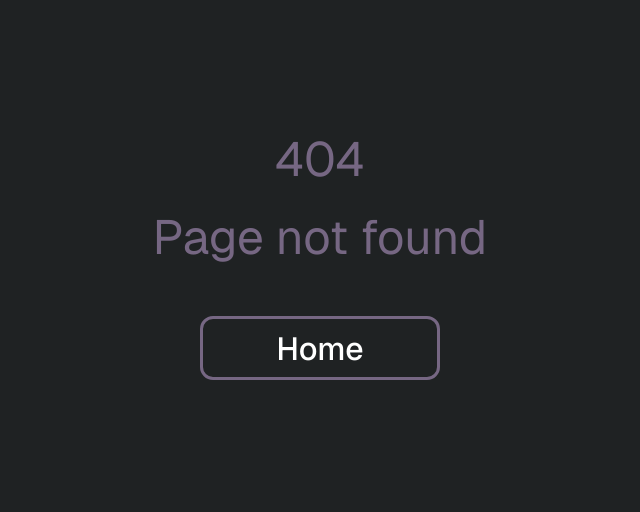
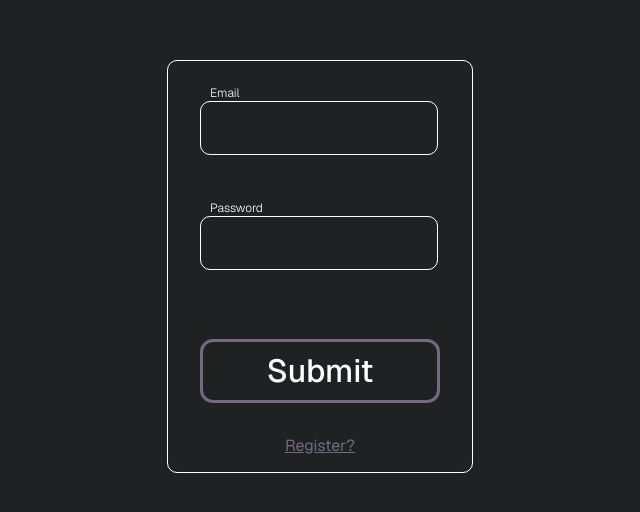
Before and after one commit to patrykmil/ztpai, a React (Vite) app in the folder react_app/: page /login in a window 1280 px wide. Before the commit this address had no page. Shown: the part 146-658 px from the top of the page, without its empty margins (320-960 px from the left). Built offline with nearby package versions, Linux system fonts and the light colour scheme.

Commit message:
feat(react_app): added login page

```diff
--- /dev/null
+++ b/react_app/src/Authentication/Login.jsx
@@ -0,0 +1,62 @@
+import {useForm} from '@tanstack/react-form';
+import {Link} from "react-router-dom";
+import {api} from '../main.jsx';
+import styles from './Security.module.css';
+import Field from './components/Field.jsx';
+
+const Login = () => {
+    const form = useForm({
+        defaultValues: {
+            email: '',
+            password: '',
+        },
+        onSubmit: async ({value}) => {
+            try {
+                console.log(value);
+                const {data} = await api.post("/users/login", value);
+                alert(data.username + " has signed in!")
+            } catch (error) {
+                if (error.response?.data?.message) {
+                    alert(error.response.data.message);
+                } else {
+                    alert('Login failed');
+                }
+            }
+        },
+    });
+
+    return (
+        <div className={styles.content}>
+            <div className={styles.formDiv}>
+                <form
+                    onSubmit={(e) => {
+                        e.preventDefault();
+                        e.stopPropagation();
+                        form.handleSubmit();
+                    }}
+                >
+                    <form.Field
+                        name="email"
+                        children={(field) => <Field name="email" label="Email" field={field}/>}
+                    />
+                    <form.Field
+                        name="password"
+                        children={(field) => <Field name="password" label="Password" field={field}/>}
+                    />
+                    <form.Subscribe
+                        selector={(state) => [state.canSubmit, state.isSubmitting]}
+                        children={([canSubmit, isSubmitting]) => (
+                            <button className={styles.submitButton} type="submit" disabled={!canSubmit}>
+                                {isSubmitting ? '...' : 'Submit'}
+                            </button>
+                        )}
+                    />
+                </form>
+                <Link className={styles.link} to={"/register"}>Register?</Link>
+            </div>
+        </div>
+
+    );
+};
+
+export default Login;
--- a/react_app/src/Authentication/Security.module.css
+++ b/react_app/src/Authentication/Security.module.css
@@ -7,7 +7,7 @@
 }
 
 .formDiv {
-    height: 33.75rem;
+    max-height: 33.75rem;
     width: 19rem;
     margin-top: 1.5em;
     display: flex;
@@ -30,6 +30,10 @@ form > div {
     flex-direction: column;
     justify-content: flex-start;
     align-items: start;
+}
+
+.inputDiv {
+    margin-top: 1.5rem;
 }
 
 .inputLabel {
@@ -59,7 +63,6 @@ form > div {
 }
 
 .submitButton {
-    margin-top: .5em;
     display: inline-flex;
     width: 7.5em;
     height: 2em;
@@ -72,6 +75,8 @@ form > div {
     border-radius: 0.8125rem;
     border: 3px solid var(--primary);
     background-color: inherit;
+    margin-top: 3rem;
+    margin-bottom: 2rem;
 }
 
 .submitButton:hover {
--- a/react_app/src/Authentication/components/Field.jsx
+++ b/react_app/src/Authentication/components/Field.jsx
@@ -3,7 +3,7 @@ import FieldInfo from './FieldInfo.jsx';
 import styles from '../Security.module.css';
 
 const Field = ({name, label, field}) => (
-    <div>
+    <div className={styles.inputDiv}>
         <label className={styles.inputLabel} htmlFor={field.name}>{label}</label>
         <input className={styles.input}
                id={field.name}
--- a/react_app/src/main.jsx
+++ b/react_app/src/main.jsx
@@ -10,12 +10,14 @@ import ComponentList from "./ComponentPages/ComponentList.jsx";
 import ComponentPage from "./ComponentPages/ComponentPage.jsx";
 import axios from "axios";
 import Register from "./Authentication/Register.jsx";
+import Login from "./Authentication/Login.jsx";
 
 const router = createBrowserRouter([
     {path: "/", element: <HomePage/>},
     {path: "/components", element: <ComponentList/>},
     {path: "/components/:id", element: <ComponentPage/>},
     {path: "/register", element: <Register/>},
+    {path: "/login", element: <Login/>},
     {path: "*", element: <NotFound/>}
 ])
 
```
